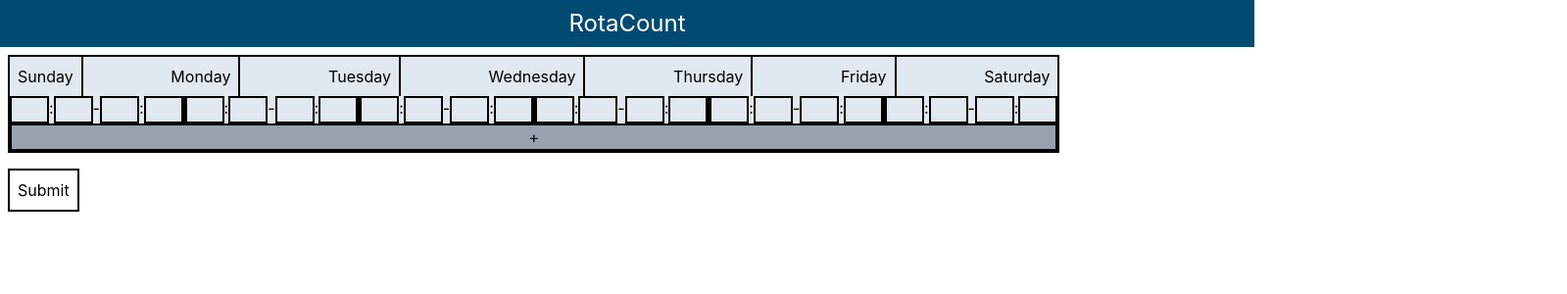
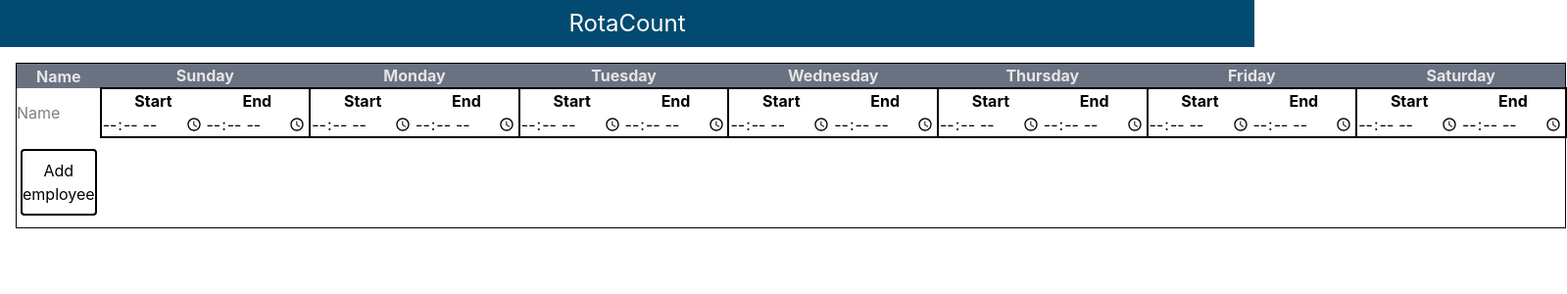
Before and after one commit to pavkodev/RotaCount, a React (Vite) app: page / in a window 1280 px wide. Shown: the top 300 px of the page at 98% size, 1599 px wide, since content can reach past the window. Built offline with nearby package versions, Linux system fonts and the light colour scheme.

Commit message:
Improved code structure, and table layout

```diff
--- a/src/components/HeaderComponent.tsx
+++ b/src/components/HeaderComponent.tsx
@@ -1,5 +1,3 @@
-import React from "react";
-
 const HeaderComponent = () => {
   return (
     <header className="flex justify-center bg-sky-900 p-2 align-middle text-2xl text-white">
--- a/src/components/TableComponent.tsx
+++ b/src/components/TableComponent.tsx
@@ -1,157 +1,28 @@
-import React from "react";
+import React, { useState } from "react";
+import TableHeaders from "./TableHeaders";
+import TableRow from "./TableRow";
+import TableCell from "./TableHoursCell";
 
 const TableComponent = () => {
-  const addRow = () => {
-    const row = `          <tr className="flex justify-between divide-x-2 align-middle">
-            <td className="flex justify-center align-middle">
-              <input
-                type="number"
-                max={23}
-                className="w-10 border-2"
-                name=""
-                id=""
-              />
-              <p>:</p>
-              <input type="number" className="w-10 border-2" name="" id="" />
-              <p> - </p>
-              <input type="number" className="w-10 border-2" name="" id="" />
-              <p>:</p>
-              <input type="number" className="w-10 border-2" name="" id="" />
-            </td>
-            <td className="flex justify-center align-middle">
-              <input type="number" className="w-10 border-2" name="" id="" />
-              <p>:</p>
-              <input type="number" className="w-10 border-2" name="" id="" />
-              <p> - </p>
-              <input type="number" className="w-10 border-2" name="" id="" />
-              <p>:</p>
-              <input type="number" className="w-10 border-2" name="" id="" />
-            </td>
-            <td className="flex justify-center align-middle">
-              <input type="number" className="w-10 border-2" name="" id="" />
-              <p>:</p>
-              <input type="number" className="w-10 border-2" name="" id="" />
-              <p> - </p>
-              <input type="number" className="w-10 border-2" name="" id="" />
-              <p>:</p>
-              <input type="number" className="w-10 border-2" name="" id="" />
-            </td>
-            <td className="flex justify-center align-middle">
-              <input type="number" className="w-10 border-2" name="" id="" />
-              <p>:</p>
-              <input type="number" className="w-10 border-2" name="" id="" />
-              <p> - </p>
-              <input type="number" className="w-10 border-2" name="" id="" />
-              <p>:</p>
-              <input type="number" className="w-10 border-2" name="" id="" />
-            </td>
-            <td className="flex justify-center align-middle">
-              <input type="number" className="w-10 border-2" name="" id="" />
-              <p>:</p>
-              <input type="number" className="w-10 border-2" name="" id="" />
-              <p> - </p>
-              <input type="number" className="w-10 border-2" name="" id="" />
-              <p>:</p>
-              <input type="number" className="w-10 border-2" name="" id="" />
-            </td>
-            <td className="flex justify-center align-middle">
-              <input type="number" className="w-10 border-2" name="" id="" />
-              <p>:</p>
-              <input type="number" className="w-10 border-2" name="" id="" />
-              <p> - </p>
-              <input type="number" className="w-10 border-2" name="" id="" />
-              <p>:</p>
-              <input type="number" className="w-10 border-2" name="" id="" />
-            </td>
-          </tr>`;
-    const table = document.querySelector("#table");
-    table?.insertAdjacentHTML("beforeend", row);
-  };
-
+  const row = <TableRow cell={<TableCell></TableCell>} />;
+  const [dataRows, setDataRows] = useState(1);
   return (
     <>
-      <table id="table" className="m-2 w-[80%] border-2 bg-slate-200">
-        <tr className="flex justify-between divide-x-2 align-middle">
-          <td className="p-2">Sunday</td>
-          <td className="p-2">Monday</td>
-          <td className="p-2">Tuesday</td>
-          <td className="p-2">Wednesday</td>
-          <td className="p-2">Thursday</td>
-          <td className="p-2">Friday</td>
-          <td className="p-2">Saturday</td>
-        </tr>
-        <tr className="flex justify-between divide-x-2 align-middle">
-          <td className="flex justify-center align-middle">
-            <input
-              type="number"
-              max={23}
-              className="w-10 border-2"
-              name=""
-              id=""
-            />
-            <p>:</p>
-            <input type="number" className="w-10 border-2" name="" id="" />
-            <p> - </p>
-            <input type="number" className="w-10 border-2" name="" id="" />
-            <p>:</p>
-            <input type="number" className="w-10 border-2" name="" id="" />
-          </td>
-          <td className="flex justify-center align-middle">
-            <input type="number" className="w-10 border-2" name="" id="" />
-            <p>:</p>
-            <input type="number" className="w-10 border-2" name="" id="" />
-            <p> - </p>
-            <input type="number" className="w-10 border-2" name="" id="" />
-            <p>:</p>
-            <input type="number" className="w-10 border-2" name="" id="" />
-          </td>
-          <td className="flex justify-center align-middle">
-            <input type="number" className="w-10 border-2" name="" id="" />
-            <p>:</p>
-            <input type="number" className="w-10 border-2" name="" id="" />
-            <p> - </p>
-            <input type="number" className="w-10 border-2" name="" id="" />
-            <p>:</p>
-            <input type="number" className="w-10 border-2" name="" id="" />
-          </td>
-          <td className="flex justify-center align-middle">
-            <input type="number" className="w-10 border-2" name="" id="" />
-            <p>:</p>
-            <input type="number" className="w-10 border-2" name="" id="" />
-            <p> - </p>
-            <input type="number" className="w-10 border-2" name="" id="" />
-            <p>:</p>
-            <input type="number" className="w-10 border-2" name="" id="" />
-          </td>
-          <td className="flex justify-center align-middle">
-            <input type="number" className="w-10 border-2" name="" id="" />
-            <p>:</p>
-            <input type="number" className="w-10 border-2" name="" id="" />
-            <p> - </p>
-            <input type="number" className="w-10 border-2" name="" id="" />
-            <p>:</p>
-            <input type="number" className="w-10 border-2" name="" id="" />
-          </td>
-          <td className="flex justify-center align-middle">
-            <input type="number" className="w-10 border-2" name="" id="" />
-            <p>:</p>
-            <input type="number" className="w-10 border-2" name="" id="" />
-            <p> - </p>
-            <input type="number" className="w-10 border-2" name="" id="" />
-            <p>:</p>
-            <input type="number" className="w-10 border-2" name="" id="" />
-          </td>
-        </tr>
-        <button
-          onClick={() => addRow()}
-          className="w-full border-2 bg-gray-400 hover:bg-red-400/50"
-        >
-          +
-        </button>
-      </table>
-      <button className="m-2 border-2 p-2 hover:translate-y-1" type="submit">
-        Submit
-      </button>
+      <div className="m-4 flex flex-col justify-center align-middle">
+        <table className="w-full border">
+          <TableHeaders />
+          <tbody>{Array.from({ length: dataRows }).map(() => row)}</tbody>
+
+          <div className="p-1">
+            <button
+              className="my-2 w-full justify-self-center rounded border-2 py-2"
+              onClick={() => setDataRows(dataRows + 1)}
+            >
+              Add employee
+            </button>
+          </div>
+        </table>
+      </div>
     </>
   );
 };
--- /dev/null
+++ b/src/components/TableHeaders.tsx
@@ -0,0 +1,17 @@
+const TableHeaders = () => {
+  return (
+    <thead className="bg-gray-500 text-neutral-200">
+      <tr>
+        <th scope="col">Name</th>
+        <th scope="col">Sunday</th>
+        <th scope="col">Monday</th>
+        <th scope="col">Tuesday</th>
+        <th scope="col">Wednesday</th>
+        <th scope="col">Thursday</th>
+        <th scope="col">Friday</th>
+        <th scope="col">Saturday</th>
+      </tr>
+    </thead>
+  );
+};
+export default TableHeaders;
--- /dev/null
+++ b/src/components/TableHoursCell.tsx
@@ -0,0 +1,21 @@
+const TableHoursCell = () => {
+  return (
+    <td className="border-2">
+      <table className="justify-self-stretch">
+        <tr id="time-start">
+          <th scope="col">Start</th>
+          <th scope="col">End</th>
+        </tr>
+        <tr>
+          <td>
+            <input type="time" className="" id="time-start-hours" />
+          </td>
+          <td>
+            <input type="time" className="" id="time-start-hours" />
+          </td>
+        </tr>
+      </table>
+    </td>
+  );
+};
+export default TableHoursCell;
--- /dev/null
+++ b/src/components/TableRow.tsx
@@ -0,0 +1,18 @@
+const TableRow = (props: { cell }) => {
+  const ROW_COUNT = 7;
+  const cell = props.cell;
+  return (
+    <tr>
+      <td>
+        <input
+          type="text"
+          id="in-employee"
+          placeholder="Name"
+          className="h-10 w-full"
+        />
+      </td>
+      {Array.from({ length: ROW_COUNT }).map(() => cell)}
+    </tr>
+  );
+};
+export default TableRow;
```
Also changed, not shown: 1 other file (tests, documents, lock files or other folders).
